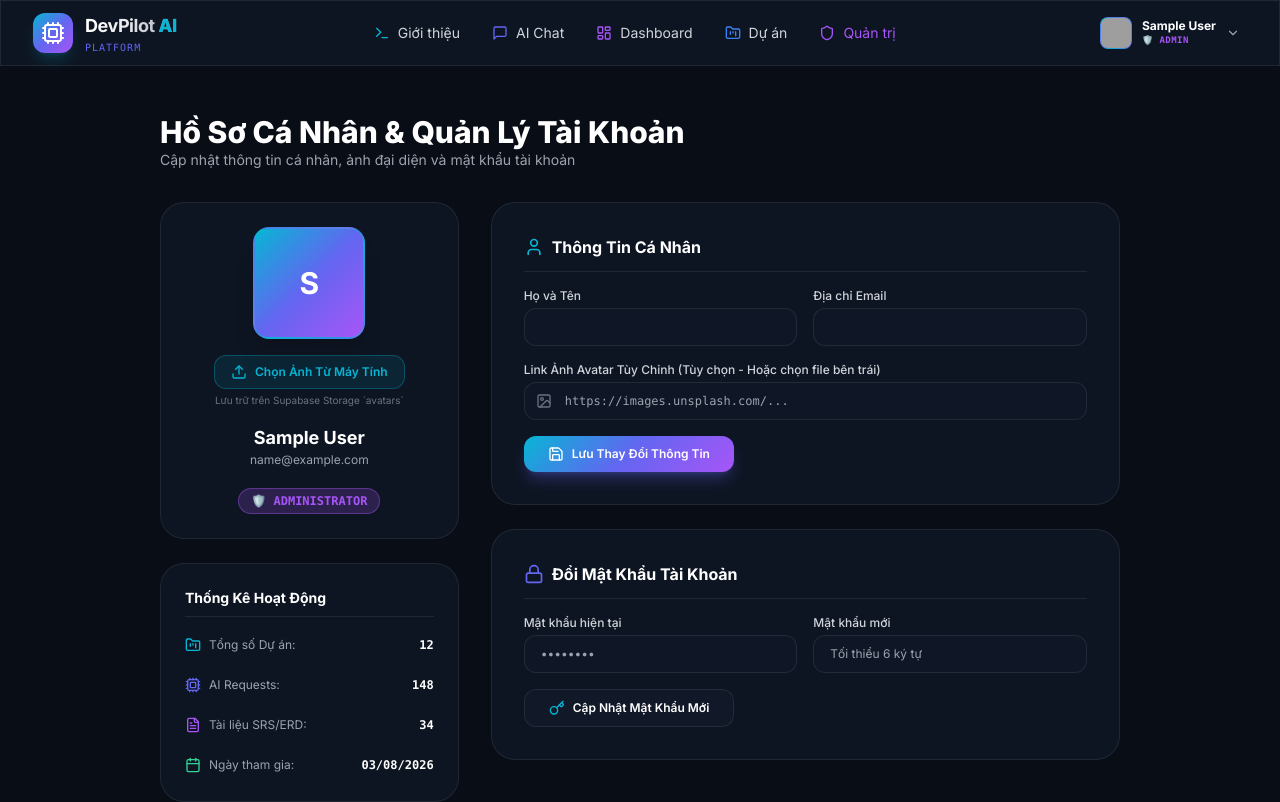
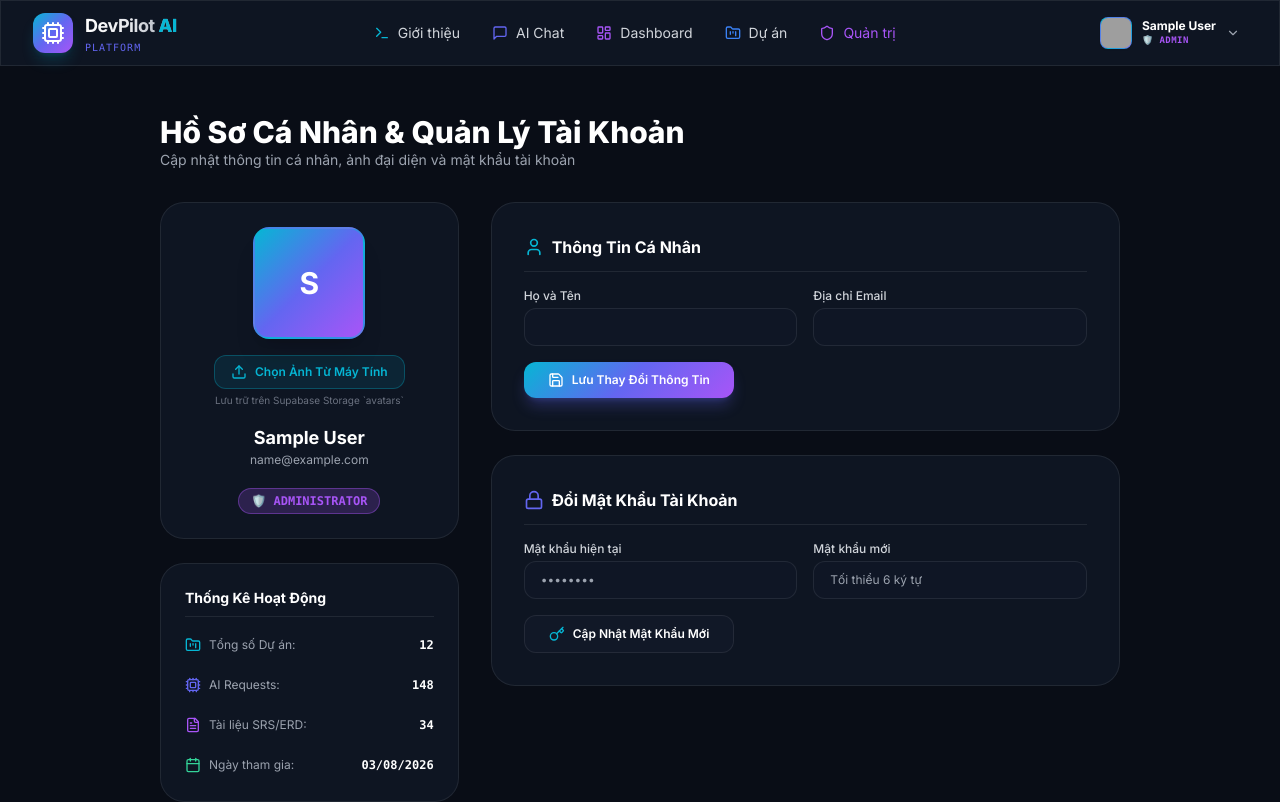
Before and after one commit to lamasono80-hue/AI-Software-Development-Platform, a Next.js app: page /profile in a window 1280 px wide. Shown: the top 802 px of the page. Built offline with nearby package versions, Linux system fonts and the light colour scheme; sample sign-in values are in the browser's storage; grey boxes are pictures that could not be loaded.

Commit message:
fix: Remove URL avatar input field from Profile page

```diff
--- a/src/app/(dashboard)/profile/page.tsx
+++ b/src/app/(dashboard)/profile/page.tsx
@@ -15,7 +15,6 @@ import {
   Key,
   Save,
   Lock,
-  Image as ImageIcon,
 } from 'lucide-react';
 import { toast } from 'sonner';
 
@@ -184,20 +183,6 @@ export default function ProfilePage() {
                   </div>
                 </div>
 
-                <div>
-                  <label className="block text-xs font-medium text-gray-300 mb-1">Link Ảnh Avatar Tùy Chỉnh (Tùy chọn - Hoặc chọn file bên trái)</label>
-                  <div className="relative">
-                    <ImageIcon className="w-4 h-4 text-gray-500 absolute left-3 top-1/2 -translate-y-1/2" />
-                    <input
-                      type="url"
-                      value={avatarUrl}
-                      onChange={(e) => setAvatarUrl(e.target.value)}
-                      placeholder="https://images.unsplash.com/..."
-                      className="w-full bg-surface/80 border border-surface-border rounded-xl pl-10 pr-4 py-2.5 text-xs text-white font-mono focus:outline-none focus:border-brand-cyan transition-colors"
-                    />
-                  </div>
-                </div>
-
                 <button
                   type="submit"
                   className="px-6 py-2.5 rounded-xl bg-brand-gradient text-white text-xs font-semibold shadow-lg shadow-brand-indigo/30 hover:scale-105 transition-all flex items-center gap-2"
```
